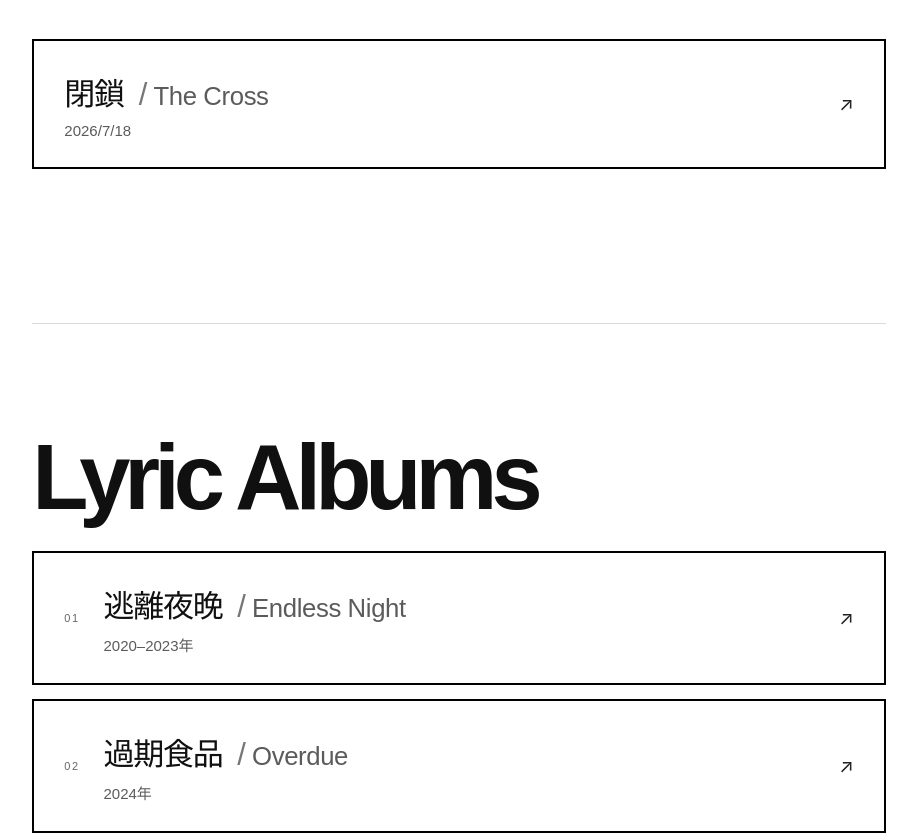
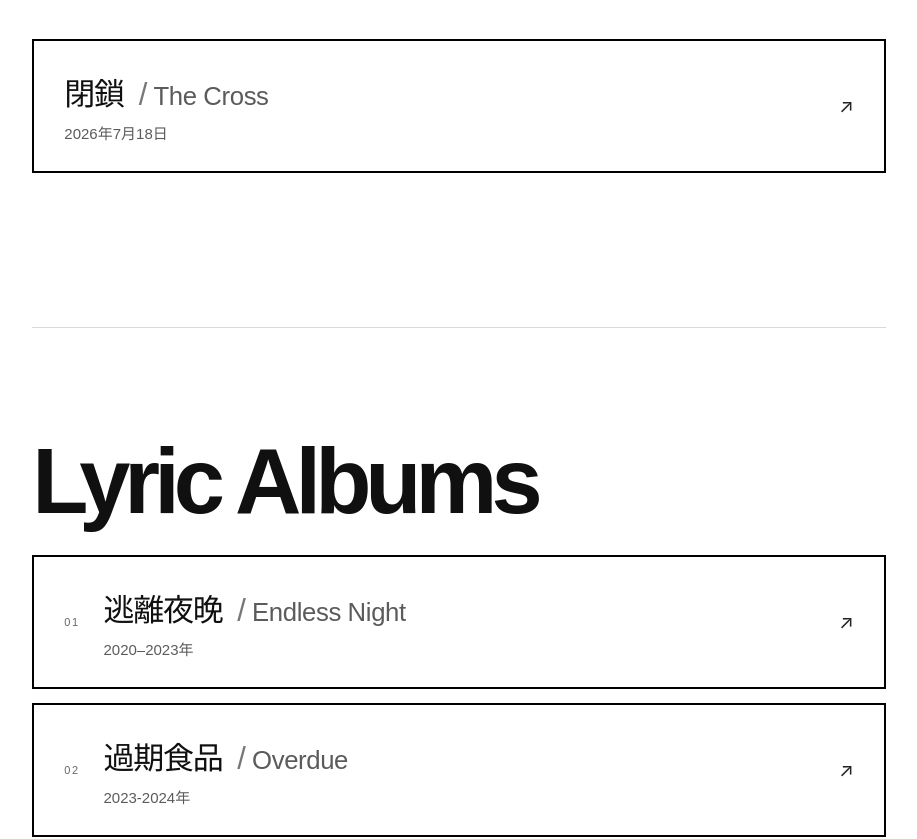
Before and after one commit to Saccharin04/Personal-website, a React (Vite) app: page / in a window 1280 px wide. Shown: the part 1714-2553 px from the top of the page, without its empty margins (181-1098 px from the left). Built offline with nearby package versions, Linux system fonts and the light colour scheme; a web font is replaced by a local one.

Commit message:
Update album and release dates

```diff
--- a/src/App.jsx
+++ b/src/App.jsx
@@ -9,7 +9,7 @@ const profilePath = `${siteBase}profile/`
 
 const albums = [
   { number: "01", title: "逃離夜晚", englishTitle: "Endless Night", years: "2020–2023年" },
-  { number: "02", title: "過期食品", englishTitle: "Overdue", years: "2024年" },
+  { number: "02", title: "過期食品", englishTitle: "Overdue", years: "2023-2024年" },
   { number: "03", title: "椎上切跡", englishTitle: "The Third Sacrifice", years: "2024年" },
   { number: "04", title: "午前四時電台", englishTitle: "Channel 4:00am", years: "2024–2026年", href: channelPath },
 ]
@@ -74,7 +74,7 @@ function App() {
           <a className="track-card featured-track" href="https://www.bilibili.com/video/BV1eRNf6MEt1/" target="_blank" rel="noreferrer">
             <div className="track-info">
               <h3>閉鎖 <span className="album-slash">/</span> <span className="album-english">The Cross</span></h3>
-              <p>2026/7/18</p>
+              <p>2026年7月18日</p>
             </div>
             <span className="album-mark" aria-hidden="true">↗</span>
           </a>
```
